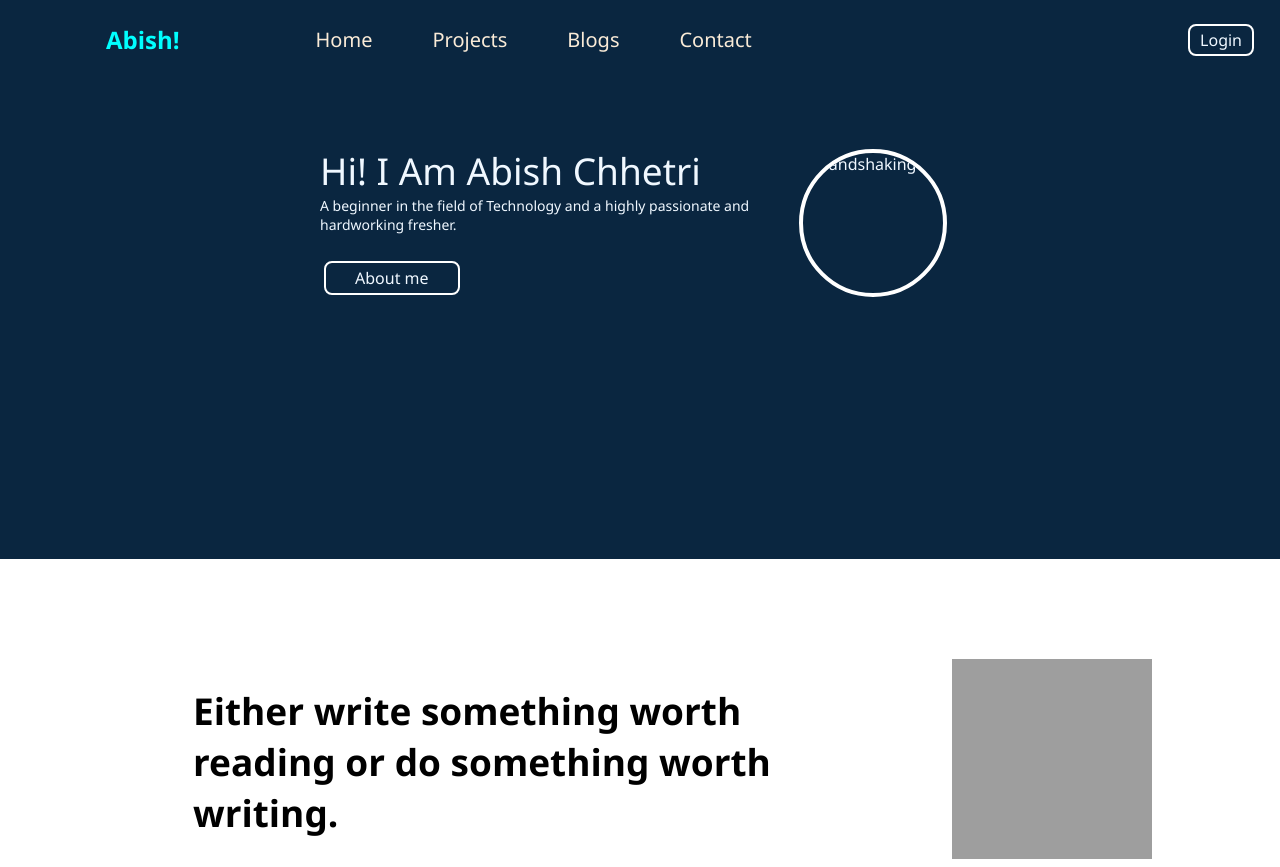
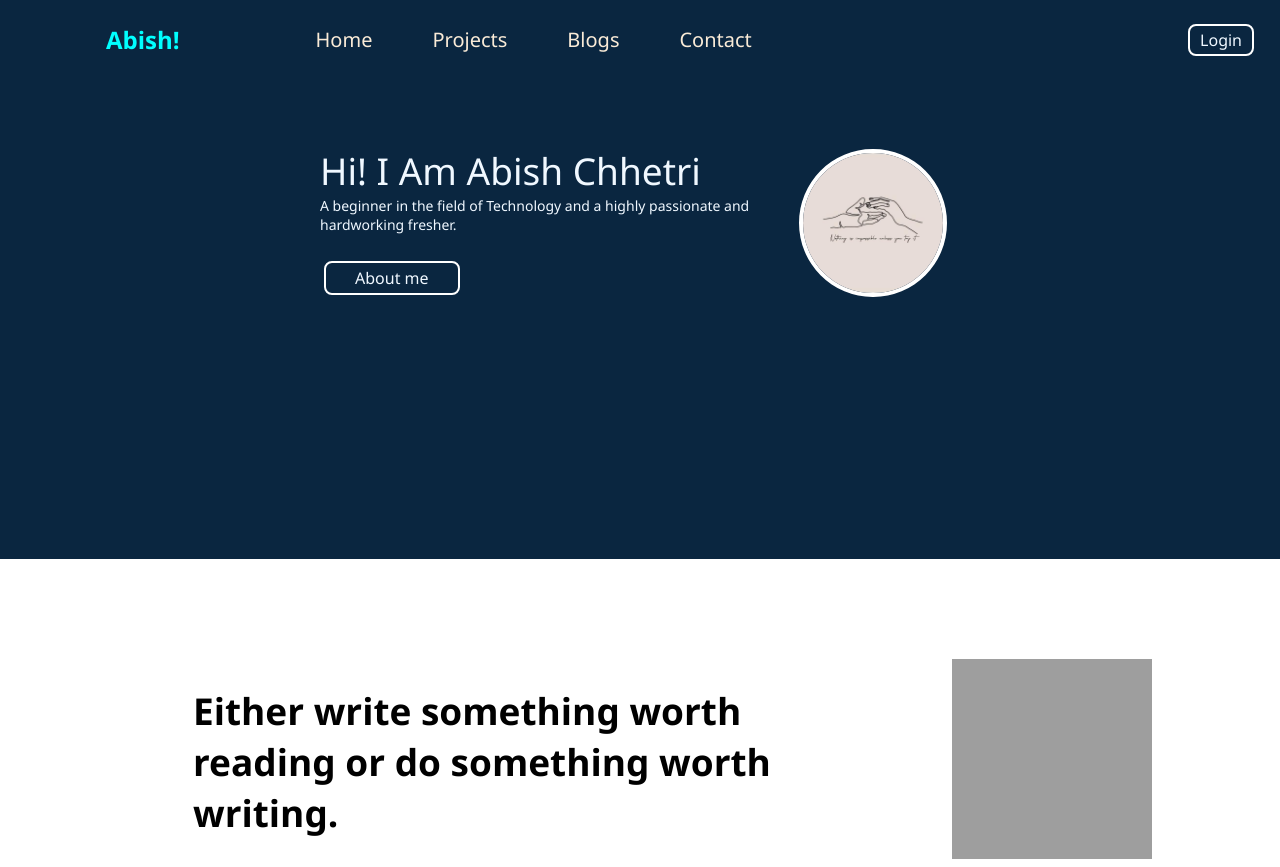
Before and after one commit to AwishChhetri/profile, a plain HTML site: page index.html in a window 1280 px wide. Shown: the top 867 px of the page. Drawn offline with Linux system fonts and the light colour scheme; grey boxes are pictures that could not be loaded.

Commit message:
Update index.html

```diff
--- a/index.html
+++ b/index.html
@@ -46,7 +46,7 @@
 
 
             <div class="secondHalf">
-                <img src="IMG-20230126-WA0036.jpg" alt="handshaking" width="200px" height="200px">
+                <img src="IMG-20230126-WA0033.jpg" alt="handshaking" width="200px" height="200px">
             </div>
         </div>
     </section>
```
